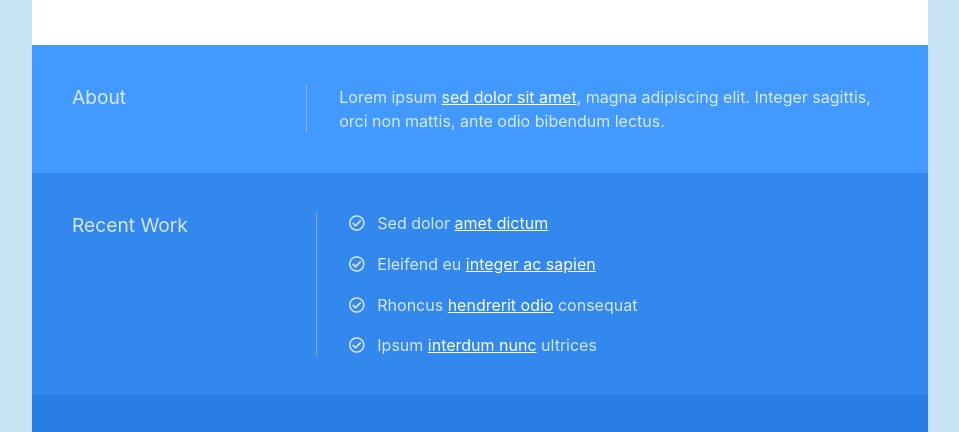
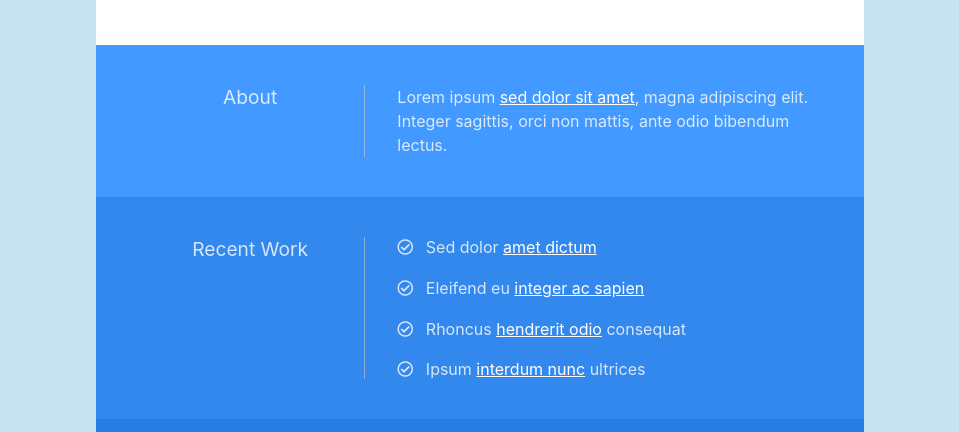
Before and after one commit to Jovy83/resume-website-clone, a plain HTML site: page index.html in a window 1280 px wide. Shown: the part 262-694 px from the top of the page, without its empty margins (160-1119 px from the left). Drawn offline with Linux system fonts and the light colour scheme.

Commit message:
finish tablet and desktop media queries

```diff
--- a/style.css
+++ b/style.css
@@ -121,35 +121,31 @@ a:hover {
 /* Medium devices (landscape tablets, 768px and up) */
 @media only screen and (min-width: 768px) {
     .container {
-        width: 70%;
+        width: 80%;
     }
 
     .section {
-        display: flex;
-        align-items: flex-start;
+        display: grid;
+        grid-template-columns: 1fr 2fr;
     }
 
     .section-title {
-        align-self: stretch;
         border-bottom: none;
         border-right: 1px solid rgba(201, 201, 201, 0.61);
         margin-bottom: 0;
-        width: 30%;
+        padding-bottom: 0;
+        text-align: center;
     }
 
-    .section-about > p {
-        width: 70%;
+    .section-about > p, .section-work > ul, .socials {
         margin-left: 2rem;
     }
-
-    .section-work > ul {
-        margin-left: 2rem;
-
-    }
-
 
 }
 
 /* Large devices (laptops/desktops, 992px and up) */
 @media only screen and (min-width: 992px) {
+    .container {
+        width: 60%;
+    }
 }
```
